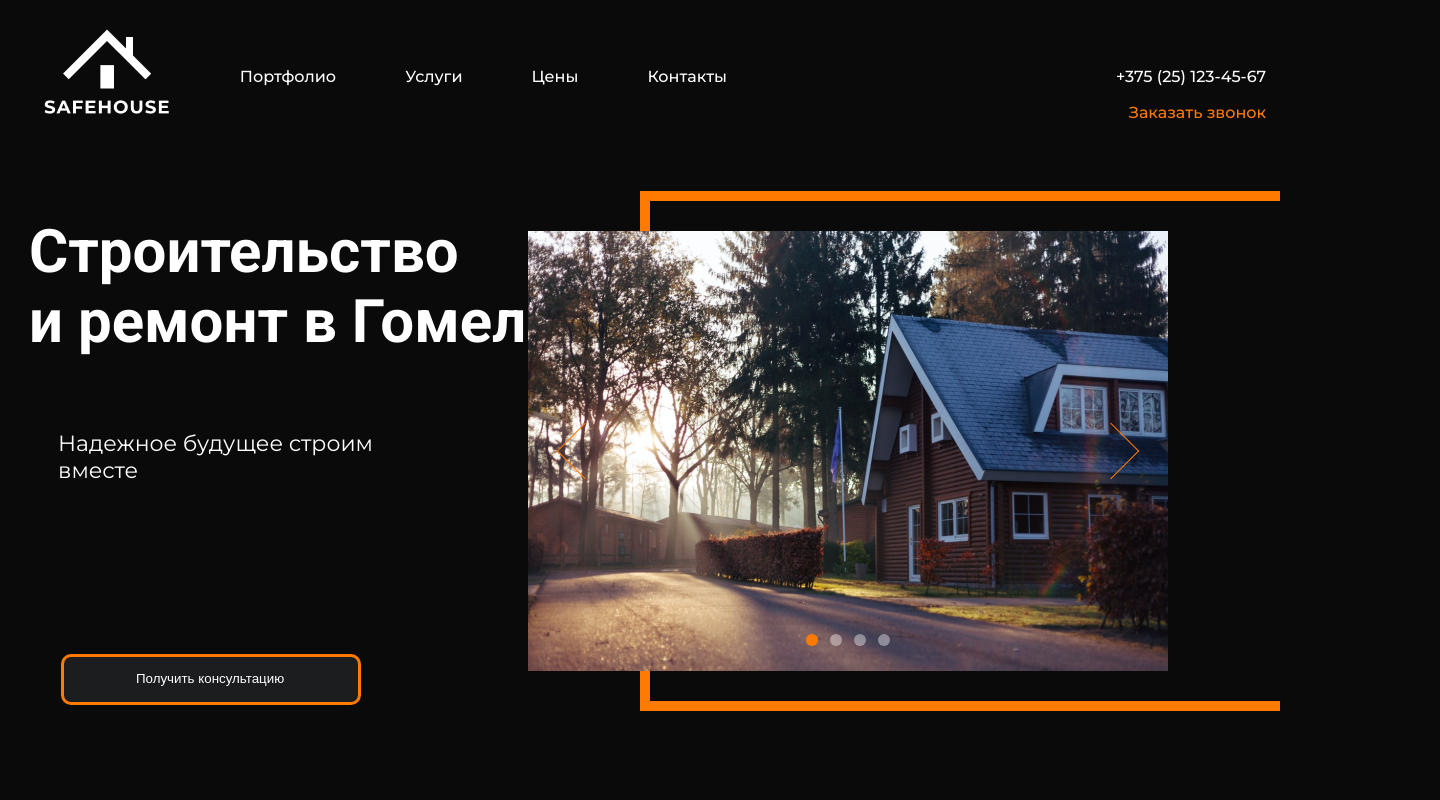
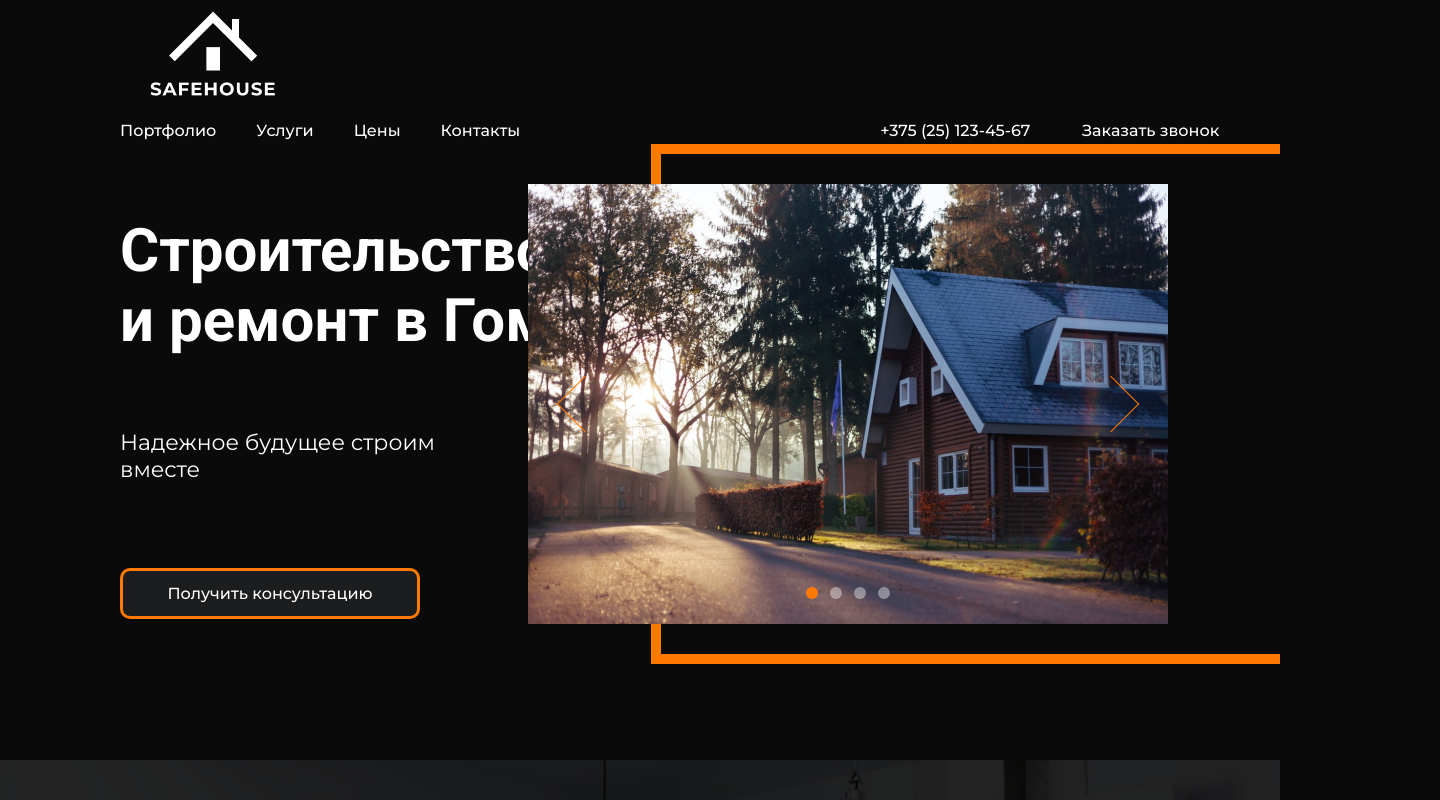
Before and after one commit to 34admal/Portfolio, a React (Create React App) app in the folder homel_build_site/: page / in a window 1280 px wide. Shown: the top 800 px of the page, 1440 px wide, since content can reach past the window. Built offline with nearby package versions, Linux system fonts and the light colour scheme.

Commit message:
refactor: finalize slider component geometry and isolate header layout

```diff
--- a/homel_build_site/src/components/Header.jsx
+++ b/homel_build_site/src/components/Header.jsx
@@ -3,19 +3,28 @@ import styles from "./header.module.css";
 
 function Header() {
   return (
-    <header>
-      <img src={header__logo} alt="image logo safehouse" className={styles.headerLogo} />
-      <div className={styles.menu}>
-        <nav>
+    <header className={styles.headerOutside}>
+      <div className={styles.headerInside}>
+
+        {/* Блок 1: Логотип */}
+        <img src={header__logo} alt="image logo safehouse" className={styles.headerLogo} />
+
+        {/* Блок 2: Все слои меню и контактов в едином потоке */}
+        <nav className={styles.menu}>
           <ul>
             <li>Портфолио</li>
             <li>Услуги</li>
             <li>Цены</li>
             <li>Контакты</li>
+
+            {/* Номер телефона */}
             <li className={styles.header__number}>+375 (25) 123-45-67</li>
+
+            {/* Заказать звонок — теперь это честный элемент списка li! */}
+            <li className={styles.menu__callback}>Заказать звонок</li>
           </ul>
         </nav>
-        <p className={styles.menu__callback}>Заказать звонок</p>
+
       </div>
     </header>
   );
--- a/homel_build_site/src/components/HeroSection.module.css
+++ b/homel_build_site/src/components/HeroSection.module.css
@@ -13,13 +13,11 @@ section {
 display: flex;
     flex-direction: column;
     align-items: flex-start;
-
-
-  margin: 72px 0 0 29px;
-
+    margin: 72px 0 0 120px;
     width: 531px;
     flex-shrink: 0;
     box-sizing: border-box;
+    align-self: flex-start;
 }
 
 .construction_repair_gomel {
@@ -33,12 +31,19 @@ section {
 .button {
    width: 300px;
   height: 51px;
-  margin: 85px 265px 53px 32px;
-  padding: 14px 35.9px 21px 34px;
+
+  background-color: #1c1d1e;
+  border: 3px solid #ff7a00;
   border-radius: 10px;
+
+  display: flex;
+  justify-content: center;
+  align-items: center;
+
+  font-family: 'Montserrat', sans-serif;
+  font-size: 16px;
+  font-weight: 500;
   color: #ffffff;
-  border: solid 3px #ff7a00;
-  background-color: #1c1d1e;
   cursor: pointer;
   transition: background-color 0.3s ease, color 0.3s ease;
   box-sizing: border-box;
@@ -50,10 +55,25 @@ section {
 }
 
 .future_together {
-   width: 321px;
-   margin: 73px 247px 85px 29px;
+  display: block;
+
+  font-family: 'Montserrat', sans-serif;
   font-size: 22px;
   font-weight: 400;
+  line-height: normal;
+  color: #ffffff;
+
+  width: 321px;
+  height: auto;
+
+
+  margin-top: 73px;
+  margin-bottom: 85px;
+  margin-left: 0;
+  margin-right: 0;
+
+
+  text-align: left;
 }
 .main_content_block {
  margin: 6px auto 0 auto;
--- a/homel_build_site/src/components/MySlider.module.css
+++ b/homel_build_site/src/components/MySlider.module.css
@@ -1,7 +1,7 @@
 
 .sliderFrameContainer {
   position: relative;
-  /* width: 658px;  */
+
   height: 520px;
 
   border-top: 10px solid #ff7a00;
--- a/homel_build_site/src/components/header.module.css
+++ b/homel_build_site/src/components/header.module.css
@@ -1,38 +1,60 @@
+header {
+  display: flex;
+  flex-direction: row;
+  align-items: center;
 
-header{
+  width: 1440px;
+  height: 138px;
+  margin: 0 auto;
 
+
+  padding-left: 120px;
+  padding-right: 120px;
+
+  justify-content: space-between;
+  box-sizing: border-box;
+}
+
+.headerLogo {
+  display: block;
+}
+
+.menu ul {
   display: flex;
-    align-content: center;
-    justify-content: center;
-    align-items: flex-end;
+  flex-direction: row;
+  align-items: center;
+  margin: 0;
+  padding: 0;
+}
 
-}
-.headerLogo{
-    margin-top: 14.63px;
-}
-.menu li {font-style: Medium;
+.menu li {
+  font-family: 'Montserrat', sans-serif;
   font-size: 16px;
   font-weight: 500;
   line-height: 20px;
-letter-spacing: 5%;
-
   list-style-type: none;
-color: white;}
+  color: white;
+  white-space: nowrap;
 
 
-ul{ display: flex;
-gap:69px;
+  margin-right: 40px;
 }
 
-.header__number{
+
+.header__number {
+
   margin-left: 320px;
+
+
+  margin-right: 16px
 }
-.menu__callback{
 
- font-style: Medium;
-font-size: 16px;
-font-weight: 500;
-line-height: 20px;
-letter-spacing: 5%;
+
+.menu__callback {
+  color: rgba(255, 122, 0, 1) ;
+  width: 149px;
+  height: 20px;
   text-align: right;
-color: rgba(255, 122, 0, 1)}
+  margin-right: 0 ;
+  cursor: pointer;
+}
```
Lines whose indentation alone changed are shown as unchanged.
